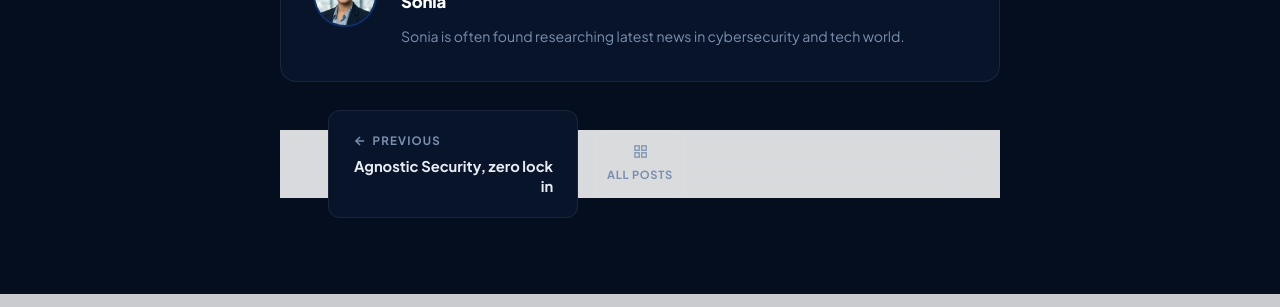
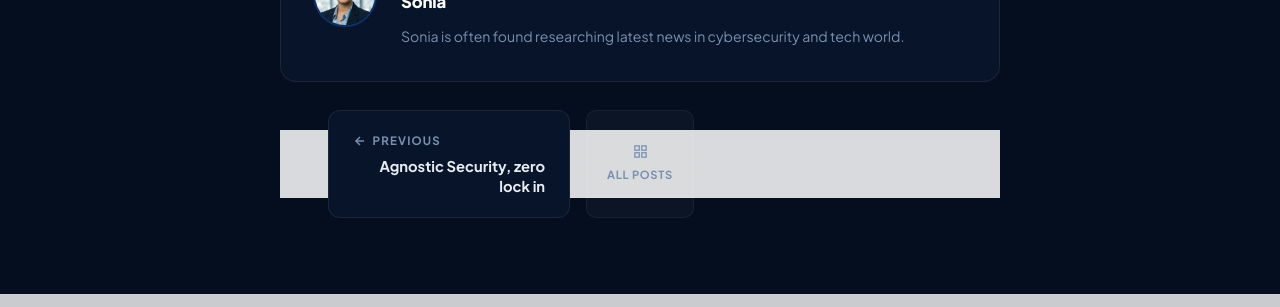
Before and after one commit to astravconsulting/astravconsulting.github.io, a Jekyll site: the page built from _posts/2026-03-20-the-hidden-cost-of-unused-ps-hours.md, in a window 1280 px wide. Shown: the part 5581-5888 px from the top of the page. Built offline with Jekyll 4.4.1, drawn with Linux system fonts in a browser that asks for light colours.

Commit message:
fixing button overlap

```diff
--- a/_sass/blog.scss
+++ b/_sass/blog.scss
@@ -946,24 +946,25 @@
   display: grid;
   grid-template-columns: 1fr auto 1fr;
   gap: 1rem;
-  align-items: center;
+  align-items: stretch; // all three cells grow to the same height — no overlap
 }
 
 .post-nav-item {
   display: flex;
   flex-direction: column;
+  justify-content: center;
   gap: 0.4rem;
   padding: 1.25rem 1.5rem;
   background: $navy2;
   border: 1px solid $border;
   border-radius: 12px;
   text-decoration: none;
-  transition: background 0.2s, border-color 0.2s, transform 0.2s;
+  transition: background 0.2s, border-color 0.2s;
 
   &:hover {
     background: rgba(26,111,255,0.07);
     border-color: rgba(26,111,255,0.35);
-    transform: translateY(-2px);
+    // no transform — translateY was causing cards to slide over the centre button
 
     .post-nav-title { color: $blue-lt; }
   }
@@ -991,7 +992,6 @@
   line-height: 1.35;
   transition: color 0.2s;
 
-  // Clamp to 2 lines
   display: -webkit-box;
   -webkit-line-clamp: 2;
   -webkit-box-orient: vertical;
@@ -1002,8 +1002,9 @@
   display: flex;
   flex-direction: column;
   align-items: center;
+  justify-content: center; // vertically centre content within the stretched cell
   gap: 0.4rem;
-  padding: 0.75rem;
+  padding: 1rem 1.25rem;
   background: rgba(255,255,255,0.03);
   border: 1px solid $border2;
   border-radius: 10px;
@@ -1015,6 +1016,7 @@
   text-decoration: none;
   transition: background 0.2s, border-color 0.2s, color 0.2s;
   white-space: nowrap;
+  min-width: 80px;
 
   svg { color: $muted; transition: color 0.2s; }
 
```
